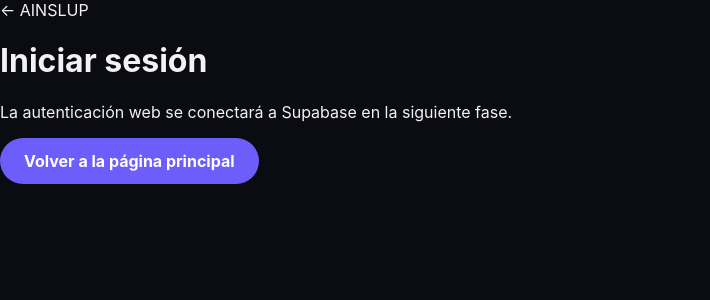
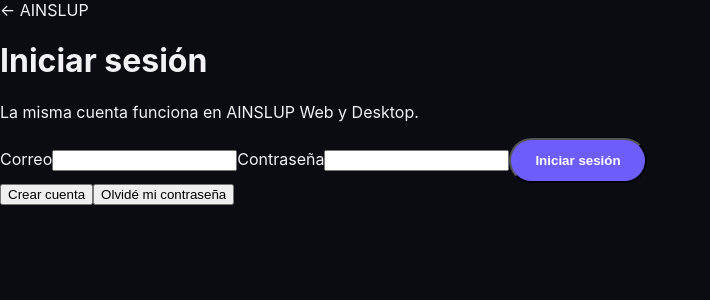
Before and after one commit to creatorM500/xens-assistant, a Next.js app in the folder webapp/: page /login in a window 1280 px wide. Shown: the top 300 px of the page, without its empty margins (0-710 px from the left). Built offline with nearby package versions, Linux system fonts and the light colour scheme; no server answers.

Commit message:
shared_supabase_web_auth

```diff
--- /dev/null
+++ b/webapp/app/app/page.tsx
@@ -0,0 +1,4 @@
+"use client";
+import { useEffect,useState } from "react";
+import { supabase } from "../../lib/supabase";
+export default function AppPage(){const [email,setEmail]=useState("");useEffect(()=>{supabase?.auth.getUser().then(({data})=>{if(data.user)setEmail(data.user.email||"");else window.location.href="/login"})},[]);async function logout(){await supabase?.auth.signOut();window.location.href="/"}return <main className="dashboard"><nav className="nav"><b>AINSLUP</b><button className="button ghost" onClick={logout}>Cerrar sesión</button></nav><section className="dashboard-card"><span className="eyebrow">Cuenta conectada</span><h1>Tu espacio AINSLUP</h1><p>Sesión iniciada como <b>{email||"…"}</b>.</p><p>El chat, créditos, historial y Desktop compartirán esta misma cuenta.</p><button className="button" disabled>Chat web — siguiente fase</button></section></main>}
--- a/webapp/app/login/page.tsx
+++ b/webapp/app/login/page.tsx
@@ -1 +1,9 @@
-export default function LoginPage(){return <main className="auth"><a href="/">← AINSLUP</a><h1>Iniciar sesión</h1><p>La autenticación web se conectará a Supabase en la siguiente fase.</p><a className="button" href="/">Volver a la página principal</a></main>}
+"use client";
+import { FormEvent, useState } from "react";
+import { supabase } from "../../lib/supabase";
+export default function LoginPage(){
+ const [mode,setMode]=useState<"login"|"signup"|"reset">("login"),[email,setEmail]=useState(""),[password,setPassword]=useState(""),[message,setMessage]=useState(""),[busy,setBusy]=useState(false);
+ async function submit(e:FormEvent){e.preventDefault();setMessage("");setBusy(true);if(!supabase){setMessage("La autenticación aún no está configurada en este entorno.");setBusy(false);return}try{if(mode==="reset"){const {error}=await supabase.auth.resetPasswordForEmail(email,{redirectTo:`${window.location.origin}/login`});if(error)throw error;setMessage("Te hemos enviado un enlace para restablecer la contraseña.")}else if(mode==="signup"){const {error}=await supabase.auth.signUp({email,password,options:{emailRedirectTo:`${window.location.origin}/login`}});if(error)throw error;setMessage("Cuenta creada. Revisa tu correo para confirmar la dirección.")}else{const {error}=await supabase.auth.signInWithPassword({email,password});if(error)throw error;window.location.href="/app"}}catch(err){setMessage(err instanceof Error?err.message:"No se pudo completar la operación.")}finally{setBusy(false)}}
+ const title=mode==="signup"?"Crear cuenta":mode==="reset"?"Restablecer contraseña":"Iniciar sesión";
+ return <main className="auth"><a href="/">← AINSLUP</a><h1>{title}</h1><p>La misma cuenta funciona en AINSLUP Web y Desktop.</p><form onSubmit={submit} className="auth-form"><label>Correo<input type="email" value={email} onChange={e=>setEmail(e.target.value)} required autoComplete="email"/></label>{mode!=="reset"&&<label>Contraseña<input type="password" value={password} onChange={e=>setPassword(e.target.value)} required minLength={8} autoComplete={mode==="signup"?"new-password":"current-password"}/></label>}<button className="button" disabled={busy}>{busy?"Procesando…":title}</button></form>{message&&<p className="auth-message">{message}</p>}<div className="auth-links">{mode==="login"&&<><button onClick={()=>setMode("signup")}>Crear cuenta</button><button onClick={()=>setMode("reset")}>Olvidé mi contraseña</button></>}{mode!=="login"&&<button onClick={()=>setMode("login")}>Volver a iniciar sesión</button>}</div></main>;
+}
--- /dev/null
+++ b/webapp/lib/supabase.ts
@@ -0,0 +1,4 @@
+import { createClient } from "@supabase/supabase-js";
+const url = process.env.NEXT_PUBLIC_SUPABASE_URL;
+const key = process.env.NEXT_PUBLIC_SUPABASE_PUBLISHABLE_KEY;
+export const supabase = url && key ? createClient(url, key) : null;
```
Also changed, not shown: 1 other file (tests, documents, lock files or other folders).
